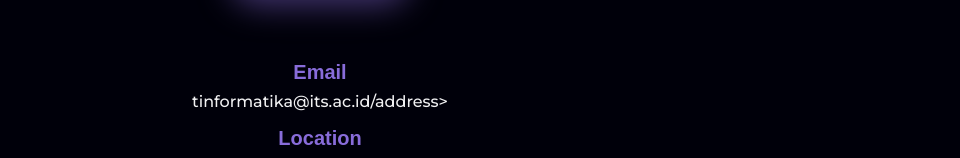
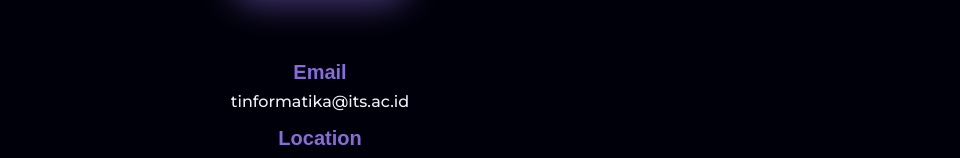
Before and after one commit to brilliannaufal123/bmsgroup2, a plain HTML site: page index.html in a window 1280 px wide. Shown: the part 5370-5528 px from the top of the page, without its empty margins (320-1280 px from the left). Drawn offline with nearby package versions, Linux system fonts and the light colour scheme; a web font is replaced by a local one.

Commit message:
index.html

```diff
--- a/index.html
+++ b/index.html
@@ -709,7 +709,7 @@
                   <div class="contact__info grid">
                      <div>
                         <h3 class="contact__title">Email</h3>
-                        <address class="contact__address">tinformatika@its.ac.id/address>
+                        <address class="contact__address">tinformatika@its.ac.id</address>
                      </div>
 
                      <div>
```
